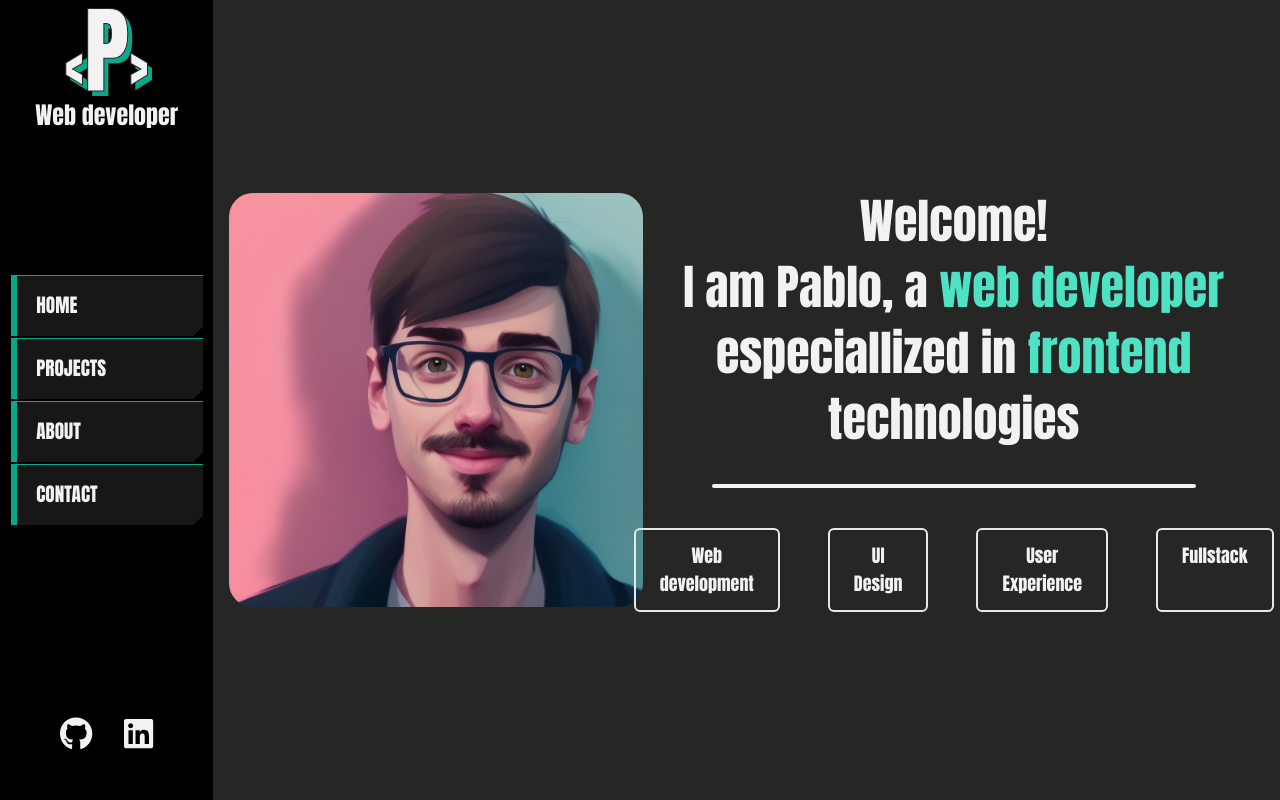
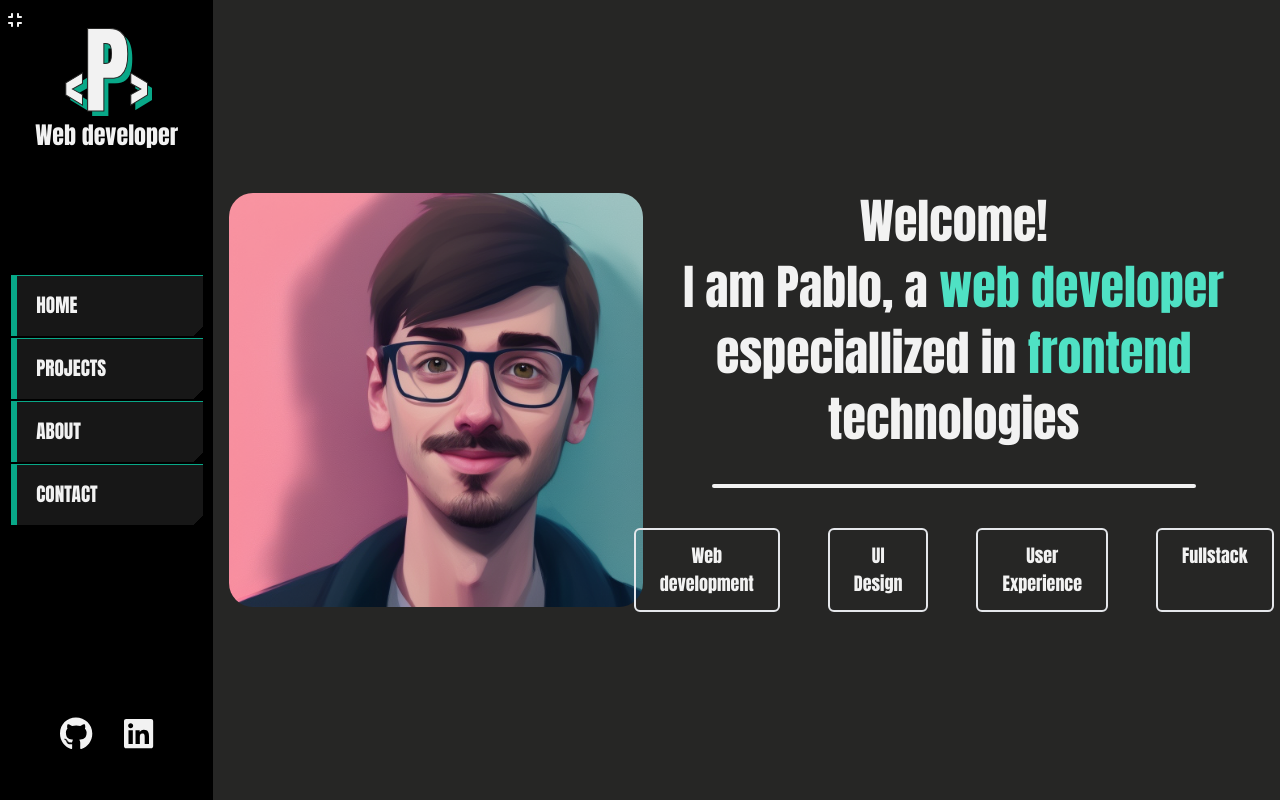
Before and after one commit to pabloff95/portfolio, a React (Vite) app: page / in a window 1280 px wide. Built offline with nearby package versions, Linux system fonts and the light colour scheme.

Commit message:
Add option to hide / show side menu

```diff
--- a/src/components/basic-components/Fa-icon.tsx
+++ b/src/components/basic-components/Fa-icon.tsx
@@ -5,6 +5,7 @@ import {
   faGithub,
   faLinkedin,
 } from "@fortawesome/free-brands-svg-icons";
+import { faExpand, faCompress } from "@fortawesome/free-solid-svg-icons";
 import { library, IconProp } from "@fortawesome/fontawesome-svg-core";
 
 interface FaIconProps {
@@ -13,7 +14,7 @@ interface FaIconProps {
   iconColor?: string;
 }
 
-const iconList: IconDefinition[] = [faGithub, faLinkedin];
+const iconList: IconDefinition[] = [faGithub, faLinkedin, faExpand, faCompress];
 
 library.add(...iconList);
 
--- a/src/components/layout/Layout.tsx
+++ b/src/components/layout/Layout.tsx
@@ -1,11 +1,28 @@
-import SideBar from "./Side-bar";
+import SideMenu from "./Side-menu";
 import { Outlet } from "react-router-dom";
+import { useState } from "react";
+import FaIcon from "../basic-components/Fa-icon";
 
 export default function Layout() {
+  const [displayMenu, setDisplayMenu] = useState(true);
+
   return (
     <div className="h-[100vh] w-[100vw] grid grid-cols-12 overflow-hidden">
-      <SideBar />
-      <main className="col-span-10 overflow-y-auto">
+      {displayMenu && <SideMenu setDisplayMenu={setDisplayMenu} />}
+      <main
+        className={`relative ${
+          displayMenu ? "col-span-10" : "col-span-12"
+        } overflow-y-auto`}
+      >
+        {!displayMenu && (
+          <button
+            type="button"
+            className="h-5 absolute mt-2 ml-2"
+            onClick={() => setDisplayMenu(true)}
+          >
+            <FaIcon icon="fa-expand" />
+          </button>
+        )}
         <Outlet />
       </main>
     </div>
--- a/src/components/layout/Side-bar.tsx
+++ b/src/components/layout/Side-menu.tsx
@@ -3,10 +3,23 @@ import FaIcon from "../basic-components/Fa-icon";
 import ExternalLink from "../basic-components/External-link";
 import Logo from "../basic-components/Logo";
 
-export default function SideBar() {
+interface SideMenuProps {
+  setDisplayMenu: React.Dispatch<React.SetStateAction<boolean>>;
+}
+
+const SideMenu: React.FC<SideMenuProps> = ({ setDisplayMenu }) => {
   return (
     <aside className="h-[100vh] col-span-2 bg-black grid grid-rows-6">
       <section className="row-span-1">
+        <section className="h-5 w-full p-2 flex justify-start gap-4">
+          <button
+            type="button"
+            className="h-full"
+            onClick={() => setDisplayMenu(false)}
+          >
+            <FaIcon icon="fa-compress" />
+          </button>
+        </section>
         <div className="h-full font-impact text-2xl flex flex-col justify-center text-center">
           <Logo />
           <p>Web developer</p>
@@ -34,4 +47,6 @@ export default function SideBar() {
       </section>
     </aside>
   );
-}
+};
+
+export default SideMenu;
```
